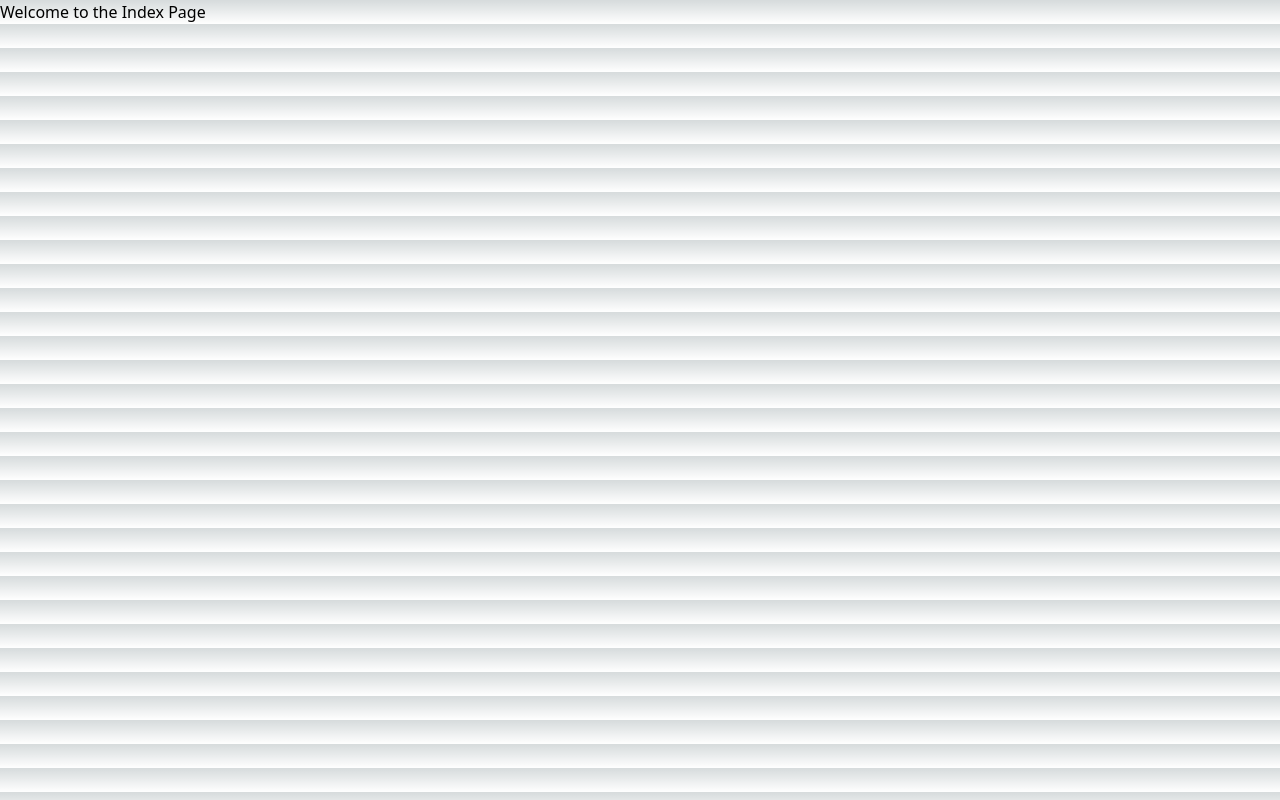
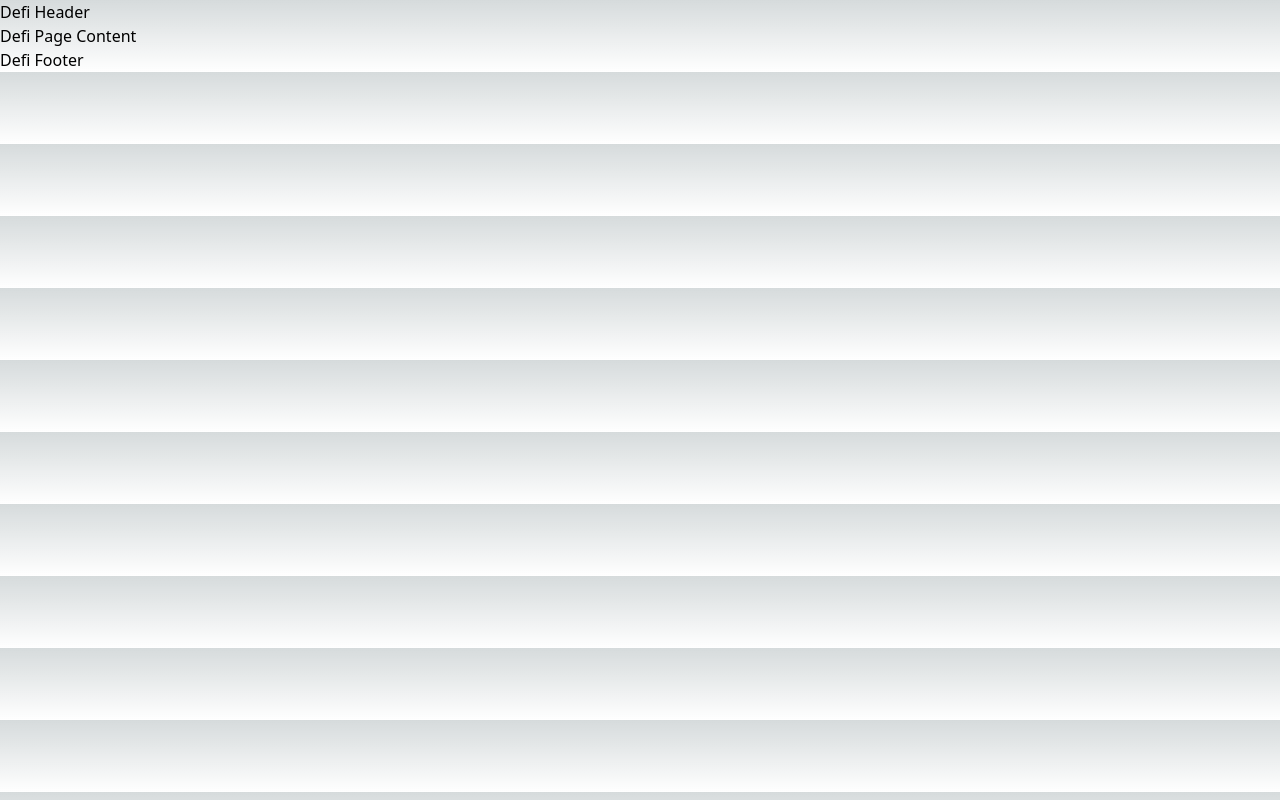
Before and after one commit to MichaelHDesigns/Blox-App, a Next.js app: page /defi in a window 1280 px wide. Built offline with nearby package versions, Linux system fonts and the light colour scheme.

Commit message:
added proper page handling

```diff
--- a/src/pages/defi/index.tsx
+++ b/src/pages/defi/index.tsx
@@ -1,11 +1,11 @@
-import { FC } from 'react';
+import DefiLayout from './layout';
 
-const IndexPage: FC = () => {
+const DefiPage = () => {
   return (
-    <div className="index-page">
-      Welcome to the Index Page
-    </div>
+    <DefiLayout>
+      <div>Defi Page Content</div>
+    </DefiLayout>
   );
 };
 
-export default IndexPage;
+export default DefiPage;
--- a/src/pages/defi/layout.tsx
+++ b/src/pages/defi/layout.tsx
@@ -1,11 +1,13 @@
 import { FC, ReactNode } from 'react';
 
-const Layout: FC<{ children: ReactNode }> = ({ children }) => {
+const DefiLayout: FC<{ children: ReactNode }> = ({ children }) => {
   return (
-    <div className="layout">
-      {children}
+    <div className="defi-layout">
+      <header>Defi Header</header>
+      <main>{children}</main>
+      <footer>Defi Footer</footer>
     </div>
   );
 };
 
-export default Layout;
+export default DefiLayout;
--- a/src/pages/explorer/index.tsx
+++ b/src/pages/explorer/index.tsx
@@ -1,11 +1,11 @@
-import { FC } from 'react';
+import ExplorerLayout from './layout';
 
-const IndexPage: FC = () => {
+const ExplorerPage = () => {
   return (
-    <div className="index-page">
-      Welcome to the Index Page
-    </div>
+    <ExplorerLayout>
+      <div>Explorer Page Content</div>
+    </ExplorerLayout>
   );
 };
 
-export default IndexPage;
+export default ExplorerPage;
--- a/src/pages/explorer/layout.tsx
+++ b/src/pages/explorer/layout.tsx
@@ -1,11 +1,13 @@
 import { FC, ReactNode } from 'react';
 
-const Layout: FC<{ children: ReactNode }> = ({ children }) => {
+const ExplorerLayout: FC<{ children: ReactNode }> = ({ children }) => {
   return (
-    <div className="layout">
-      {children}
+    <div className="explorer-layout">
+      <header>Explorer Header</header>
+      <main>{children}</main>
+      <footer>Explorer Footer</footer>
     </div>
   );
 };
 
-export default Layout;
+export default ExplorerLayout;
--- a/src/pages/portfolio/index.tsx
+++ b/src/pages/portfolio/index.tsx
@@ -1,11 +1,11 @@
-import { FC } from 'react';
+import PortfolioLayout from './layout';
 
-const IndexPage: FC = () => {
+const PortfolioPage = () => {
   return (
-    <div className="index-page">
-      Welcome to the Index Page
-    </div>
+    <PortfolioLayout>
+      <div>Portfolio Page Content</div>
+    </PortfolioLayout>
   );
 };
 
-export default IndexPage;
+export default PortfolioPage;
--- a/src/pages/portfolio/layout.tsx
+++ b/src/pages/portfolio/layout.tsx
@@ -1,11 +1,13 @@
 import { FC, ReactNode } from 'react';
 
-const Layout: FC<{ children: ReactNode }> = ({ children }) => {
+const PortfolioLayout: FC<{ children: ReactNode }> = ({ children }) => {
   return (
-    <div className="layout">
-      {children}
+    <div className="portfolio-layout">
+      <header>Portfolio Header</header>
+      <main>{children}</main>
+      <footer>Portfolio Footer</footer>
     </div>
   );
 };
 
-export default Layout;
+export default PortfolioLayout;
```
Also changed, not shown: src/pages/_app.tsx (line endings or trailing spaces).
